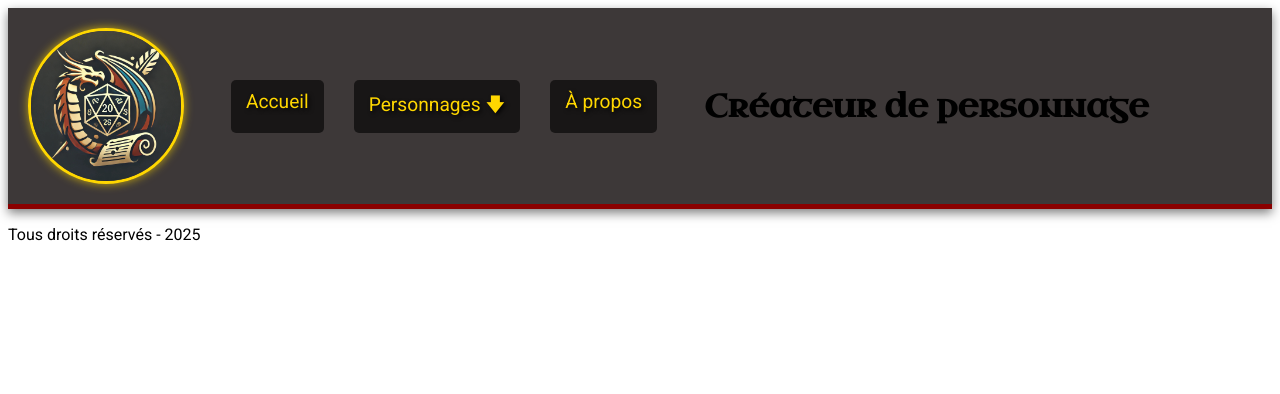
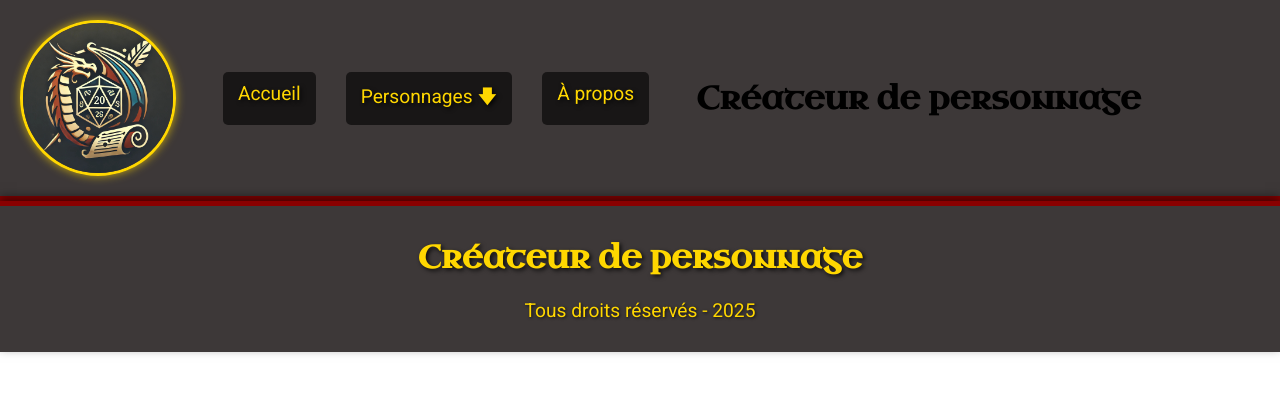
Before and after one commit to sebastien-malo-jean/H25-41F_Library_Frontend, a React (Vite) app: page / in a window 1280 px wide. Shown: the top 394 px of the page. Built offline with nearby package versions, Linux system fonts and the light colour scheme.

Commit message:
modifier la structure du composant App, ajouter un titre au Footer et intégrer des styles CSS pour le Footer

```diff
--- a/src/components/App/App.jsx
+++ b/src/components/App/App.jsx
@@ -4,11 +4,11 @@ import Footer from "../Footer/Footer";
 
 function App() {
   return (
-    <main>
+    <body>
       <Header />
-
+      <main></main>
       <Footer />
-    </main>
+    </body>
   );
 }
 export default App;
--- a/src/components/Footer/Footer.css
+++ b/src/components/Footer/Footer.css
@@ -0,0 +1,50 @@
+/* Import de la police */
+@import url('https://fonts.googleapis.com/css2?family=Roboto&display=swap');
+
+body {
+    display: flex;
+    flex-direction: column;
+    min-height: 100vh;
+    /* Permet de rendre le body au moins aussi grand que la fenêtre */
+    margin: 0;
+}
+
+footer {
+    display: flex;
+    flex-direction: column;
+    align-items: center;
+    justify-content: center;
+    background-color: #3d3838;
+    color: gold;
+    padding: 20px;
+    border-top: 5px solid #8a0000;
+    box-shadow: 0 -4px 10px rgba(0, 0, 0, 0.5);
+    margin-top: auto;
+    /* Pousse le footer vers le bas si le contenu est insuffisant */
+}
+
+footer h1 {
+    font-family: 'Uncial Antiqua', cursive;
+    font-size: 2rem;
+    color: gold;
+    margin: 10px 0;
+    text-shadow: 2px 2px 4px rgba(0, 0, 0, 0.8);
+}
+
+footer p {
+    font-family: 'Roboto', sans-serif;
+    font-size: 1.2rem;
+    color: gold;
+    margin: 10px 0;
+    text-shadow: 1px 1px 3px rgba(0, 0, 0, 0.7);
+}
+
+footer p a {
+    color: gold;
+    text-decoration: none;
+    font-weight: bold;
+}
+
+footer p a:hover {
+    text-decoration: underline;
+}
--- a/src/components/Footer/Footer.jsx
+++ b/src/components/Footer/Footer.jsx
@@ -4,6 +4,7 @@ function Footer() {
 
   return (
     <footer>
+      <h1>Créateur de personnage</h1>
       <p>Tous droits réservés - {year}</p>
     </footer>
   );
```
